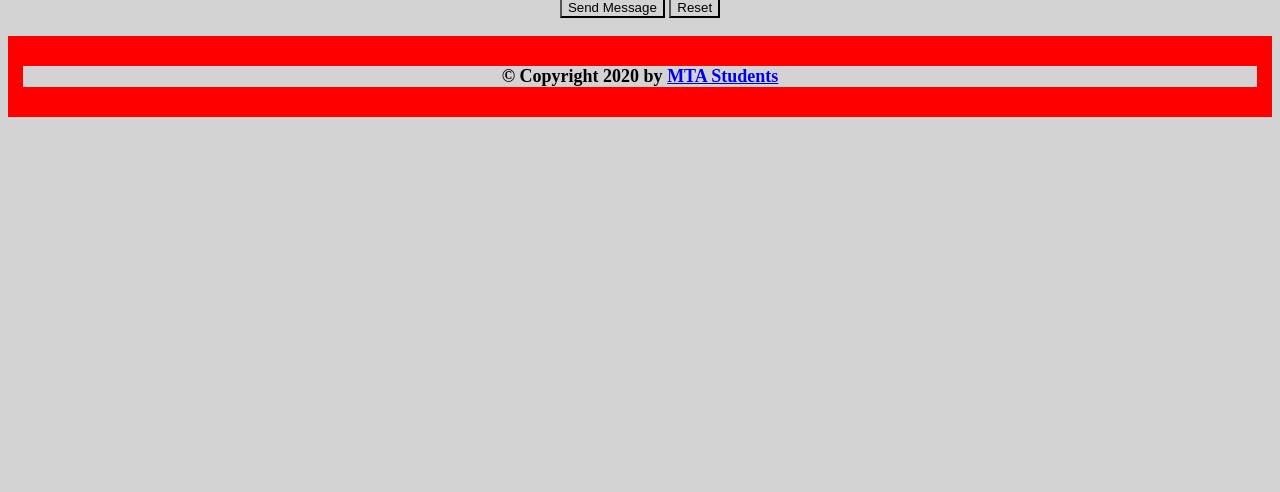
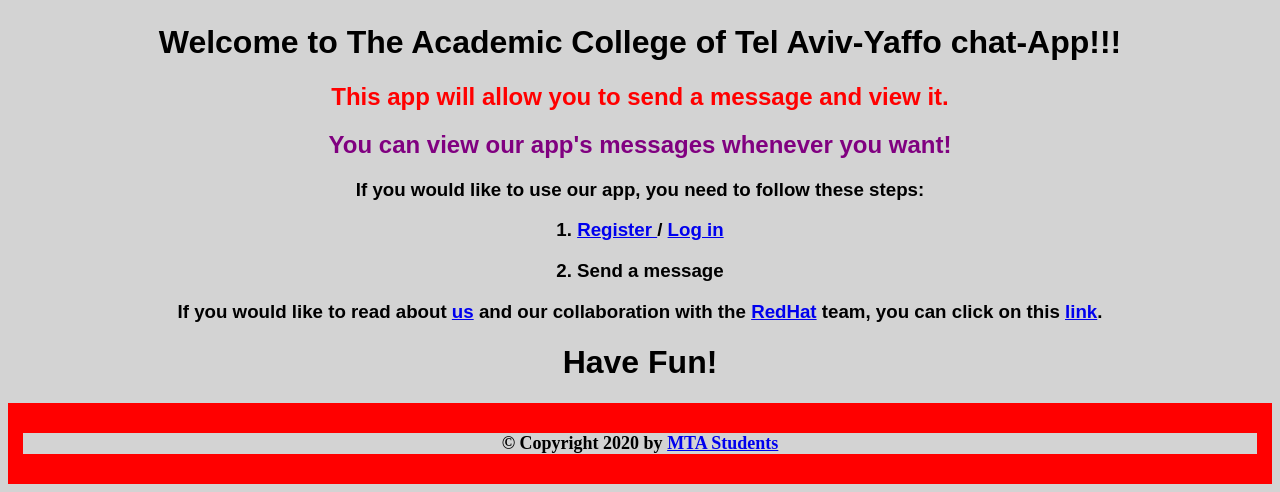
Before and after one commit to redhat-beyond/tiger, a Flask app: page / in a window 1280 px wide. Shown: the part 463-955 px from the top of the page. Before the commit the page ends 580 px from the top, so only its background shows below. Run offline with Flask 2, Linux system fonts and the light colour scheme.

Commit message:
changing hyperlink style

```diff
--- a/static/css/cssHome.css
+++ b/static/css/cssHome.css
@@ -14,6 +14,7 @@ main {
 
 nav {
     clear: both;
+    background-color: red;
 }
 
 ul {
@@ -22,7 +23,7 @@ ul {
     padding: 0;
     overflow: hidden;
     background-color: red;
-    color: whitesmoke;
+    color: black;
     float: none;
 }
 
@@ -55,3 +56,8 @@ li a:hover {
     font-size: 12px;
     padding: 15px;
 }
+
+
+a.one:link {color:white; background-color:red;}
+a.one:visited {color:white; background-color:red;}
+a.one:hover {color:white; background-color:red;}
--- a/templates/home.html
+++ b/templates/home.html
@@ -1,17 +1,16 @@
 {% extends "layout.html" %}
 {% block title %} homePage {% endblock %}
 {% block content %}
-    <form method="get"><br>
-        Title:<input type="text" name="title"><br>
-        Enter your message<br>
-        <textarea rows="4" cols="40" name="content">  </textarea> <br>
-        Sender Name: <input type="text" name="username"><br>
-        <p id="time">
-            <script>
-                document.getElementById("time").innerHTML = Date();
-
-            </script><br>
-        </p>
-        <input type="submit" value="Send Message"> <input type="Reset" name="reset1" value="Reset">
-    </form><br>
+<img src="https://media.giphy.com/media/OkJat1YNdoD3W/source.gif">
+<p></p><p></p>
+<h1>Welcome to The Academic College of Tel Aviv-Yaffo chat-App!!!</h1>
+<h2 style="color:red;">This app will allow you to send a message and view it. </h2>
+<h2 style="color:purple;"> <b>You can view our app's messages whenever you want! </b></h2>
+<h3>If you would like to use our app, you need to follow these steps:</h3>
+<h3><b>1. <a href="{{ url_for('log_in') }}">Register </a> / <a href="{{ url_for('log_in') }}">Log in</a></b></h2>
+<h3><b>2. Send a message </b></h3>
+<h3>If you would like to read about <a href="https://www.int.mta.ac.il/the-student-union" target=_blank>
+us</a> and our collaboration with the <a href="https://www.redhat.com/en" target=_blank>RedHat</a> team, you can click on this
+<a href="https://www.facebook.com/141518342586502/posts/3159131667491806/" target=_blank>link</a>. </h3>
+<h1>Have Fun!</h1>
 {% endblock %}
--- a/templates/layout.html
+++ b/templates/layout.html
@@ -17,10 +17,10 @@
     </header>
    <nav>
         <ul>
-            <li><a href="{{ url_for('home') }}"> Home page </a></li>
-			<li><a href="{{url_for('log_in') }}"> Log-In</a></li>
-			<li><a href="{{url_for('messages_view') }}"> View Messages</a></li>
-      <li><a href="{{url_for('send_message') }}"> Send Message</a></li>
+            <li><a class="one" href="{{url_for('home') }}"> Home Page</a></li>
+			<li><a class="one" href="{{url_for('log_in') }}"> Log-In</a></li>
+			<li><a class="one" href="{{url_for('messages_view') }}"> View Messages</a></li>
+            <li><a class="one" href="{{url_for('send_message') }}"> Send Message</a></li>
 
         </ul>
     </nav>
```
